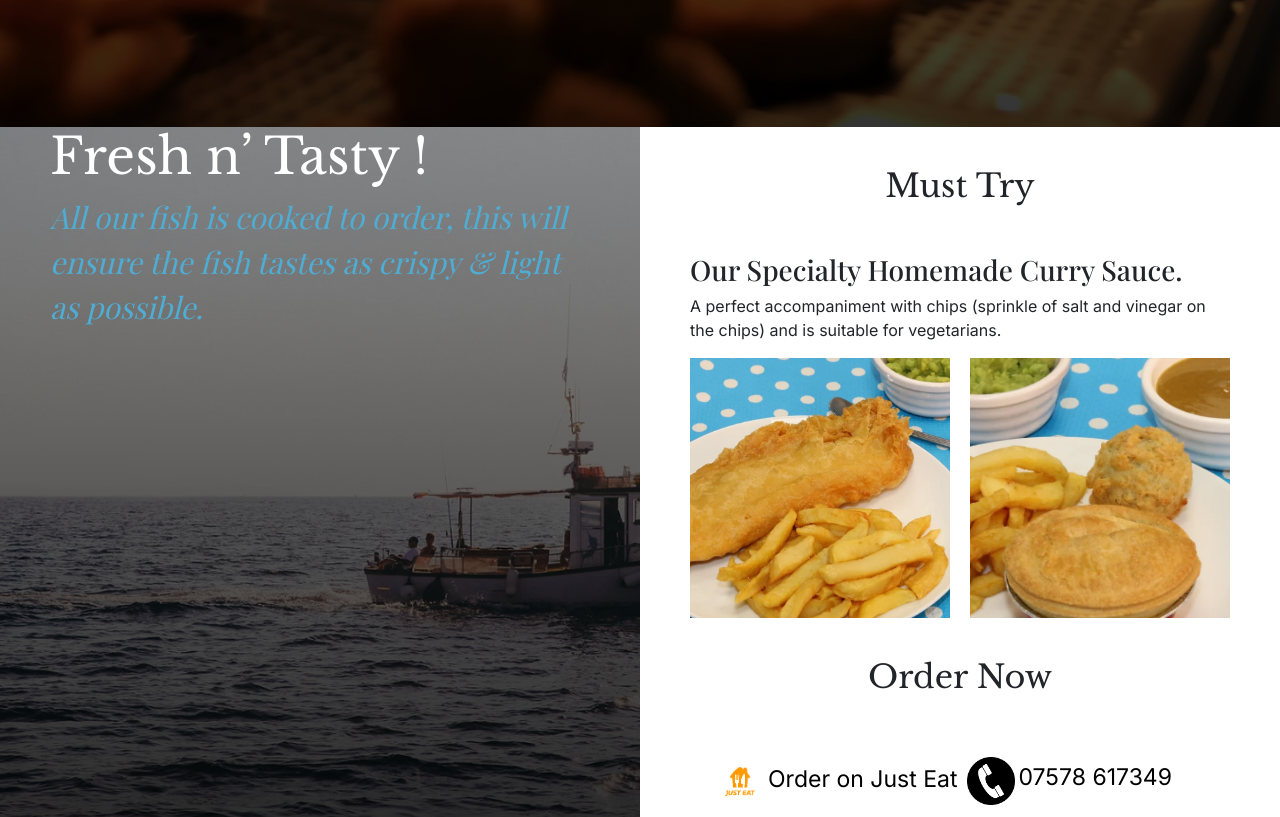
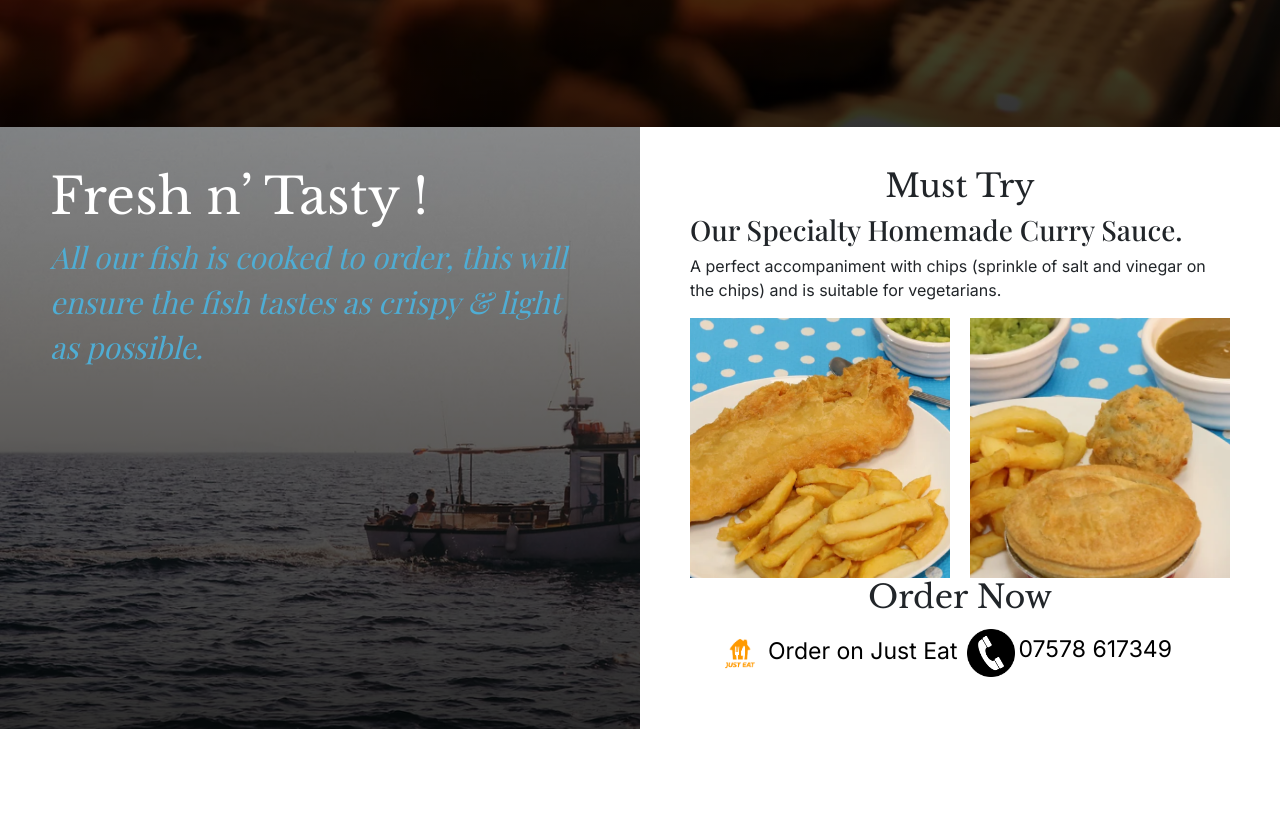
Before and after one commit to EvaSuper0115/fish-n-chips, a React (Create React App) app: page / in a window 1280 px wide. Shown: the part 740-1557 px from the top of the page. After the commit the page ends 1469 px from the top, so only its background shows below. Built offline with nearby package versions, Linux system fonts and the light colour scheme; a web font is replaced by a local one.

Commit message:
added hover effect to links

```diff
--- a/src/App.css
+++ b/src/App.css
@@ -3,6 +3,8 @@
   --main-font-weight: 400;
   --large-heading-font-family: "Libre Baskerville";
   --sub-heading-font-family: "Playfair Display";
+  --transition: all 200ms ease-in-out;
+  --shadow: 2px 1px 5px rgb(109, 109, 109);
 }
 body {
   font-family: var(--main-font-family);
@@ -10,6 +12,11 @@ body {
 }
 a {
   text-decoration: none;
+  transition: var(--transition);
+}
+a:hover {
+  transform: scale(1.01);
+  filter: brightness(120%);
 }
 
 .page-divider {
@@ -25,11 +32,7 @@ a {
   grid-gap: 20px;
 }
 .section-padding {
-  display: flex;
-  flex-direction: column;
-  justify-content: center;
-
-  padding: 0 50px;
+  padding: 40px 50px;
 }
 .navbar-decoration,
 .dropdown-menu {
@@ -82,7 +85,6 @@ a {
 .black-large-title {
   font-family: var(--large-heading-font-family);
   text-align: center;
-  padding: 40px 0;
 }
 .black-subtitle {
   font-family: var(--sub-heading-font-family);
```
